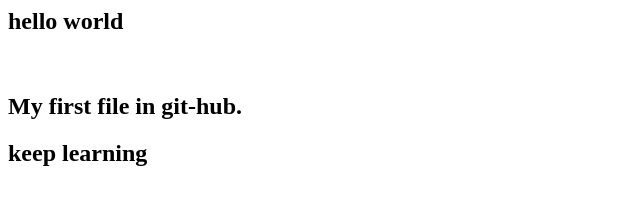
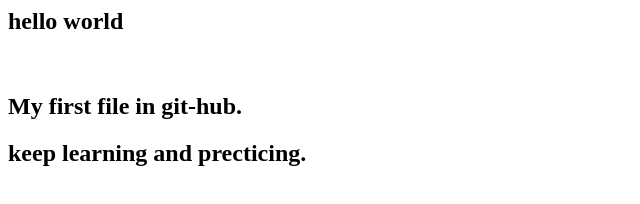
Before and after one commit to Ahad-coder77/demo, a plain HTML site: page index.html in a window 1280 px wide. Shown: the whole page, without its empty margins (0-640 px from the left). Drawn offline with Linux system fonts and the light colour scheme.

Commit message:
Add new things.

```diff
--- a/index.html
+++ b/index.html
@@ -1,4 +1,4 @@
 <h2>hello world</h2>
 <br>
 <h2>My first file in git-hub.</h2>
-<h2>keep learning</h2>
+<h2>keep learning and precticing.</h2>
```
